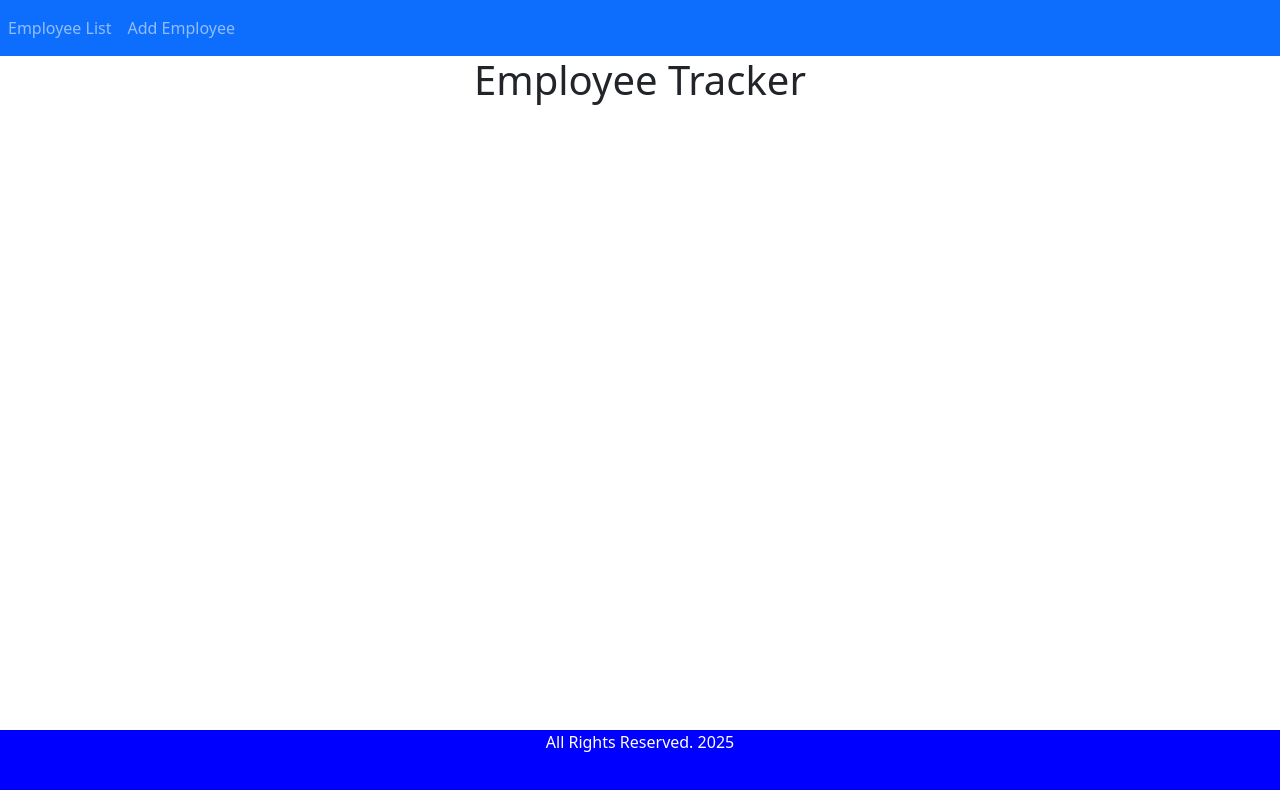
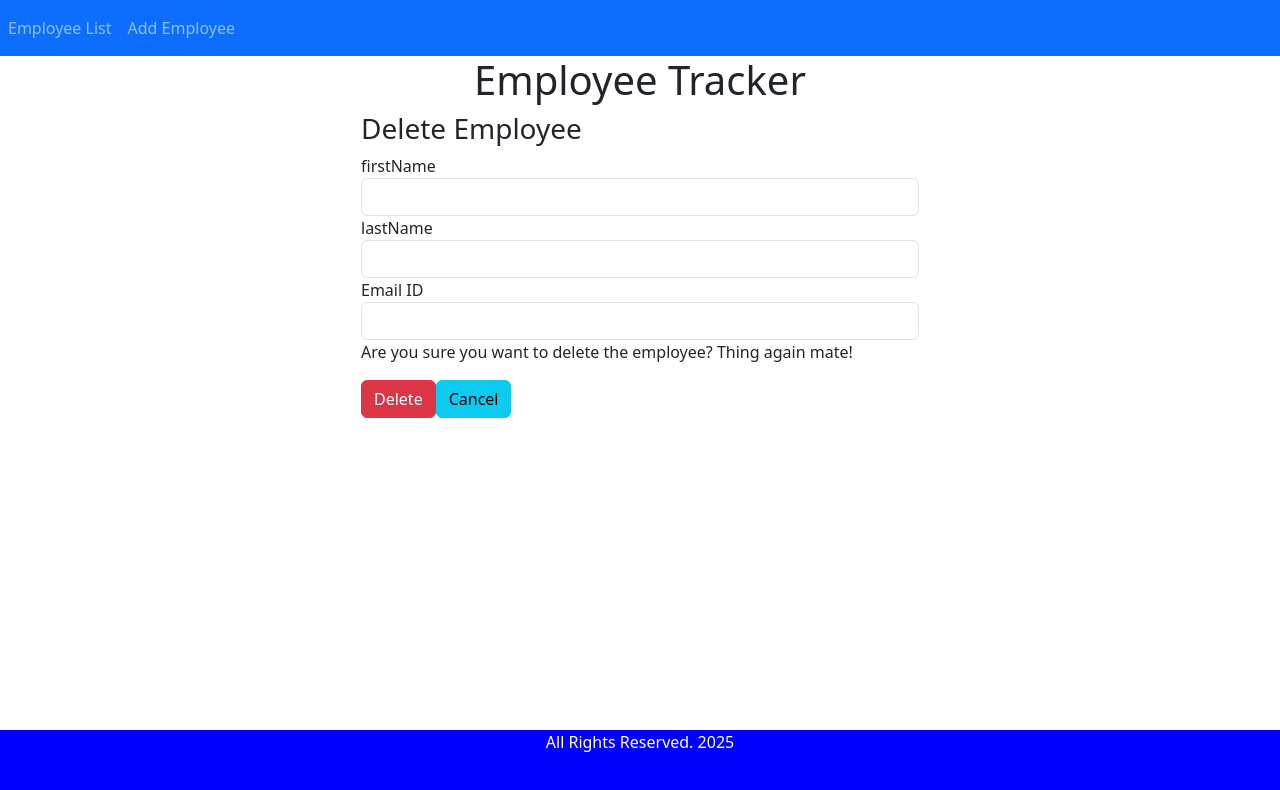
Before and after one commit to samjax/fullstack, an Angular app: page /delete-employee/1 in a window 1280 px wide. Before the commit this address led to /. Shown: the top 790 px of the page. Built offline with nearby package versions, Linux system fonts and the light colour scheme; no server answers.

Commit message:
Update and Delete employee functions were added

```diff
--- a/src/app/app-routing.module.ts
+++ b/src/app/app-routing.module.ts
@@ -2,11 +2,15 @@ import { Component, NgModule } from '@angular/core';
 import { RouterModule, Routes } from '@angular/router';
 import { EmployeeListComponent } from './employee-list/employee-list.component';
 import { CreateEmployeeComponent } from './create-employee/create-employee.component';
+import { UpdateEmployeeComponent } from './update-employee/update-employee.component';
+import { DeleteEmployeeComponent } from './delete-employee/delete-employee.component';
 
 const routes: Routes = [
   {path: 'employees', component: EmployeeListComponent},
   {path: 'create-employee', component: CreateEmployeeComponent},
   {path: '', redirectTo: 'employees', pathMatch: 'full'},
+  {path: 'update-employee/:id', component: UpdateEmployeeComponent},
+  {path: 'delete-employee/:id', component: DeleteEmployeeComponent}
 ];
 
 @NgModule({
--- /dev/null
+++ b/src/app/delete-employee/delete-employee.component.html
@@ -0,0 +1,22 @@
+<div class="col-md-6 offset-md-3">
+    <h3>{{ title }}</h3>
+    <form (ngSubmit) = "onSubmit()">
+        <div class="form-group">
+            <label for="">firstName</label>
+            <input type="text" class="form-control" id="firstName"
+            [(ngModel)] = "employee.firstName" name="FirstName" readonly>
+        </div>
+        <div>
+            <label for="">lastName</label>
+            <input type="text" class="form-control" id="lastName"
+            [(ngModel)] = "employee.lastName" name="LastName" readonly>
+        </div>
+        <div>
+            <label for="">Email ID</label>
+            <input type="text" class="form-control" id="emailId"
+            [(ngModel)] = "employee.emailId" name="Email Id" readonly>
+        </div>
+        <p>Are you sure you want to delete the employee? Thing again mate!</p>
+        <button class="btn btn-danger" type="submit">Delete</button>
+        <button class="btn btn-info" type="submit">Cancel</button>
+    </form>
--- /dev/null
+++ b/src/app/delete-employee/delete-employee.component.ts
@@ -0,0 +1,41 @@
+import { Component, OnInit } from '@angular/core';
+import { EmployeeService } from '../employee.service';
+import { ActivatedRoute, Router } from '@angular/router';
+import { Employee } from '../employee';
+
+@Component({
+  selector: 'app-delete-employee',
+  standalone: false,
+  templateUrl: './delete-employee.component.html',
+  styleUrl: './delete-employee.component.css'
+})
+export class DeleteEmployeeComponent implements OnInit{
+  title = 'Delete Employee';
+  employee: Employee = new Employee();
+  id!: number;
+
+  constructor(private employeeservice: EmployeeService, private route: ActivatedRoute, private router: Router) { }
+  ngOnInit(): void {
+    this.id = this.route.snapshot.params['id']
+    this.employeeservice.getEmployeeByID(this.id).subscribe(data => {
+      this.employee = data;
+    }, error => {
+      console.log(error);
+    }
+    );
+  }
+
+  onSubmit(){
+    this.employeeservice.deleteEmployee(this.id).subscribe(data => {
+      console.log(data);
+     this.getEmployeeList();
+     } , error => {
+      console.log(error);
+    }
+    );
+  }
+
+  private getEmployeeList(){
+    this.router.navigate(['/employees'])
+  }
+}
--- a/src/app/employee-list/employee-list.component.html
+++ b/src/app/employee-list/employee-list.component.html
@@ -8,6 +8,7 @@
             <th>First Name</th>
             <th>Last Name</th>
             <th>Email Id</th>
+            <th>Actions</th>
         </tr>
     </thead>
     <tbody>
@@ -15,6 +16,10 @@
             <td> {{ employee.firstName }}</td>
             <td> {{ employee.lastName}} </td>
             <td> {{ employee.emailId }} </td>
+            <td>
+                <button (click)="updateEmployee(employee.id)" class="btn btn-info">Update</button>
+                <button (click)="deleteEmployee(employee.id)" class="btn btn-danger">Delete</button>
+            </td>
         </tr>
     </tbody>
     </table>
--- a/src/app/employee-list/employee-list.component.ts
+++ b/src/app/employee-list/employee-list.component.ts
@@ -1,6 +1,8 @@
 import { Component, OnInit } from '@angular/core';
 import { Employee}  from '../employee';
 import { EmployeeService } from '../employee.service';
+import { Router } from '@angular/router';
+import { error } from 'console';
 
 
 
@@ -14,7 +16,7 @@ export class EmployeeListComponent implements OnInit {
   employees!: Employee[];
   title = 'Employee List';
 
-  constructor(private employeeservice: EmployeeService) { }
+  constructor(private employeeservice: EmployeeService, private router: Router) { }
 
   ngOnInit(): void {
     this.getEmployees();
@@ -25,4 +27,11 @@ export class EmployeeListComponent implements OnInit {
       this.employees = data;
     });
 }
+  updateEmployee(id: number){
+    this.router.navigate(['update-employee', id]);
+  }
+
+  deleteEmployee(id: number){
+    this.router.navigate(['delete-employee', id]);
+  }
 }
--- a/src/app/employee.service.ts
+++ b/src/app/employee.service.ts
@@ -18,4 +18,16 @@ export class EmployeeService {
   createEmployee(employee: Employee): Observable<Object> {
     return this.httpClient.post(`${this.baseUrl}`, employee);
   }
+
+  getEmployeeByID(id: number): Observable<Employee> {
+    return this.httpClient.get<Employee>(`${this.baseUrl}/${id}`);
+  }
+
+  updateEmployee(id: number, employee: Employee): Observable<Object> {
+    return this.httpClient.put(`${this.baseUrl}/${id}`, employee);
+  }
+
+  deleteEmployee(id: number){
+    return this.httpClient.delete(`${this.baseUrl}/${id}`)
+  }
 }
--- /dev/null
+++ b/src/app/update-employee/update-employee.component.html
@@ -0,0 +1,20 @@
+<div class="col-md-6 offset-md-3">
+    <h3>{{ title }}</h3>
+    <form (ngSubmit) = "onSubmit()">
+        <div class="form-group">
+            <label for="">firstName</label>
+            <input type="text" class="form-control" id="firstName"
+            [(ngModel)] = "employee.firstName" name="FirstName">
+        </div>
+        <div>
+            <label for="">lastName</label>
+            <input type="text" class="form-control" id="lastName"
+            [(ngModel)] = "employee.lastName" name="LastName">
+        </div>
+        <div>
+            <label for="">Email ID</label>
+            <input type="text" class="form-control" id="emailId"
+            [(ngModel)] = "employee.emailId" name="Email Id">
+        </div>
+        <button class="btn btn-success" type="submit">Submit</button>
+    </form>
--- /dev/null
+++ b/src/app/update-employee/update-employee.component.ts
@@ -0,0 +1,47 @@
+import { Component, OnInit } from '@angular/core';
+import { EmployeeService } from '../employee.service';
+import { ActivatedRoute, Router } from '@angular/router';
+import { Employee } from '../employee';
+import { error } from 'console';
+
+
+@Component({
+  selector: 'app-update-employee',
+  standalone: false,
+  templateUrl: './update-employee.component.html',
+  styleUrl: './update-employee.component.css'
+})
+export class UpdateEmployeeComponent implements OnInit {
+  title = 'Update Employee';
+  employee: Employee = new Employee();
+  id!: number;
+
+  // inject employeeservice and router in to update-employee component
+  constructor(private employeeservice: EmployeeService, private route: ActivatedRoute, private router: Router) { }
+
+  ngOnInit(): void {
+    this.id = this.route.snapshot.params['id']
+    this.employeeservice.getEmployeeByID(this.id).subscribe(data => {
+      this.employee = data;
+    }, error => {
+      console.log(error);
+    }
+    );
+  }
+
+  onSubmit(){
+    this.employeeservice.updateEmployee(this.id, this.employee).subscribe(data => {
+      console.log(data);
+      this.getEmployeeList();
+     } , error => {
+      console.log(error);
+    }
+    );
+  }
+
+    //to take me back to employee list page
+    getEmployeeList(){
+      this.router.navigate(['/employees']);
+    }
+
+}
```
Also changed, not shown: src/app/app.module.ts (+6 -1 lines), src/app/delete-employee/delete-employee.component.css (added), src/app/update-employee/update-employee.component.css (added), 2 other files (tests, documents, lock files or other folders).
